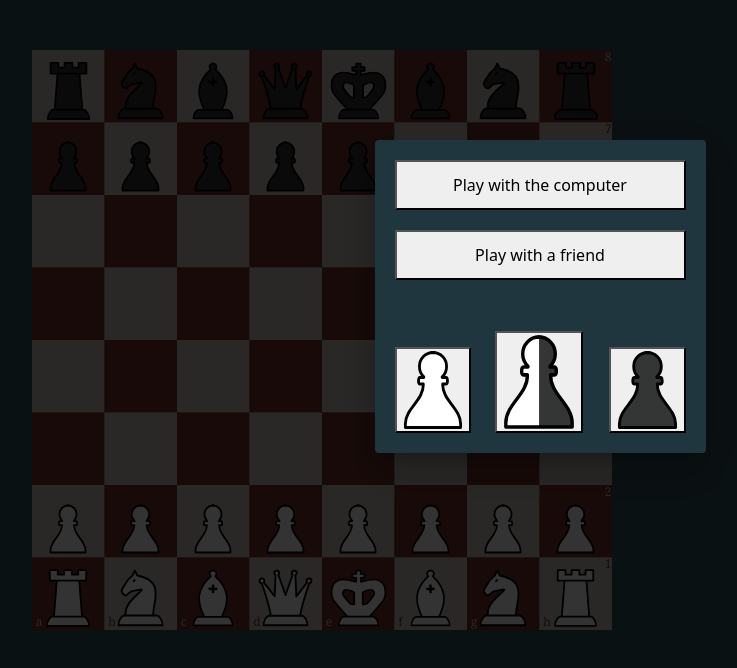
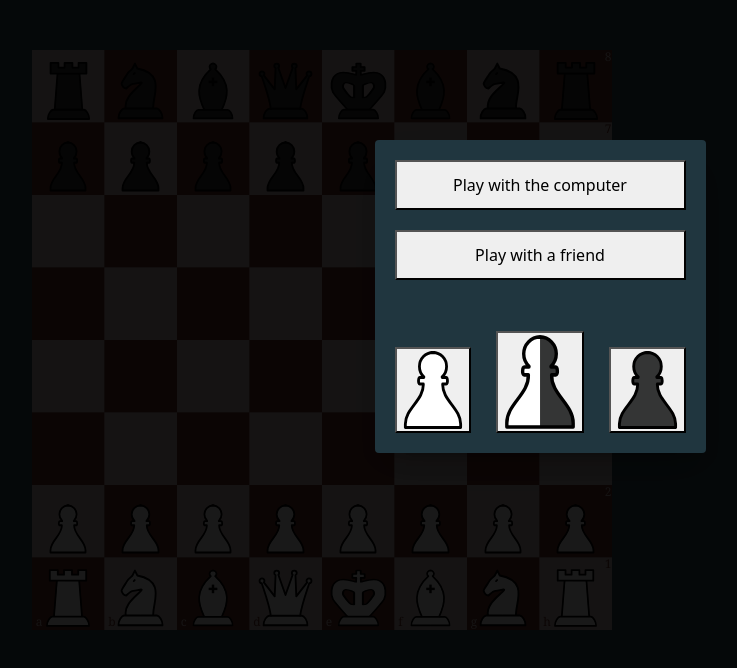
Before and after one commit to krihl4n/ChessUi, an Angular app: page /game2 in a window 1280 px wide. Shown: the top 668 px of the page, without its empty margins (100-837 px from the left). Built offline with nearby package versions, Linux system fonts and the light colour scheme.

Commit message:
align items in modal using flexbox

```diff
--- a/src/app/start-game-dialog/start-game-dialog.component.html
+++ b/src/app/start-game-dialog/start-game-dialog.component.html
@@ -1,11 +1,15 @@
 
 <mat-dialog-content>
     <div class="modal-container">
-        <button class="select-mode-button">Play with the computer</button>
-        <button class="select-mode-button">Play with a friend</button>
+        <div class="main-box">
+            <button class="select-mode-button">Play with the computer</button>
+            <button class="select-mode-button">Play with a friend</button>
 
-        <button id="modal-button-1"><img src="assets/white_pawn.svg" alt="" height="80px"></button>
-        <button id="modal-button-2"><img src="assets/white_and_black_pawn.svg" alt="" height="96px"></button>
-        <button id="modal-button-3"><img src="assets/black_pawn.svg" alt="" height="80px"></button>
+            <div class="button-box">
+                <button><img src="assets/white_pawn.svg" alt="" height="80px"></button>
+                <button><img src="assets/white_and_black_pawn.svg" alt="" height="96px"></button>
+                <button><img src="assets/black_pawn.svg" alt="" height="80px"></button>
+            </div>
+        </div>
     </div>
 </mat-dialog-content>
--- a/src/styles.scss
+++ b/src/styles.scss
@@ -13,35 +13,31 @@ body { margin: 0; font-family: Roboto, "Helvetica Neue", sans-serif; }
 
     .modal-container {
         width: 331px; // match modal size
-        height: 313px; // try to remove later
+        height: 313px;
         padding: 20px;
-        position: relative;
+    }
+
+    .main-box {
+        height: 100%;
+        display: flex;
+        flex-direction: column;
+        gap: 20px;
     }
 
     .select-mode-button {
         width: 100%;
         height: 50px;
-        margin-bottom: 20px;
     }
 
-    #modal-button-1 {
-        position: absolute;
-        left: 20px;
-        bottom: 20px;
+    .button-box {
+        flex: 1; // stretches all the way to the bottom
+        display: flex;
+        justify-content: space-between;
+        align-items: flex-end;
     }
-    #modal-button-2 {
-        position: absolute;
-        left: 120px;
-        bottom: 20px;
-     }
-     #modal-button-3 {
-        position: absolute;
-        right: 20px;
-        bottom: 20px;
-     }
 }
 
 .cutom-modal-backdrop {
     background-color: black;
-    opacity: 0.8 !important;
+    opacity: 0.9 !important;
 }
```
